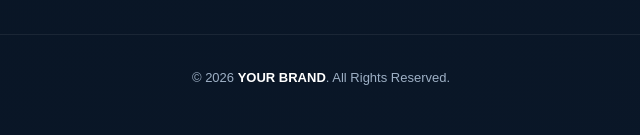
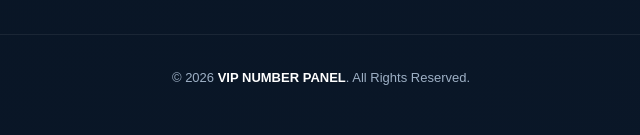
Before and after one commit to jaiShyamji/Shyamji, a plain HTML site: page index.html in a window 1280 px wide. Shown: the part 3535-3670 px from the top of the page, 319-959 px from the left. Drawn offline with Linux system fonts and the light colour scheme.

Commit message:
index.html

```diff
--- a/index.html
+++ b/index.html
@@ -7,7 +7,7 @@
   <title>VIP VEER PANEL</title>
 
   <meta name="description"
-        content="Official premium access page of YOUR BRAND NAME. Download the application, register now and join our Telegram community.">
+        content="Official premium access page of VIP NUMBER PANEL. Download the application, register now and join our Telegram community.">
 
   <meta name="theme-color" content="#07111f">
 
@@ -699,7 +699,7 @@
 
           <img
             src="assets/hero.jpg"
-            alt="YOUR BRAND">
+            alt="VIP NUMBER PANEL">
 
           <!-- CORNER LOGO -->
 
@@ -955,7 +955,7 @@
   <footer>
 
     © <span id="year"></span>
-    <strong> YOUR BRAND</strong>.
+    <strong> VIP NUMBER PANEL</strong>.
     All Rights Reserved.
 
   </footer>
```
